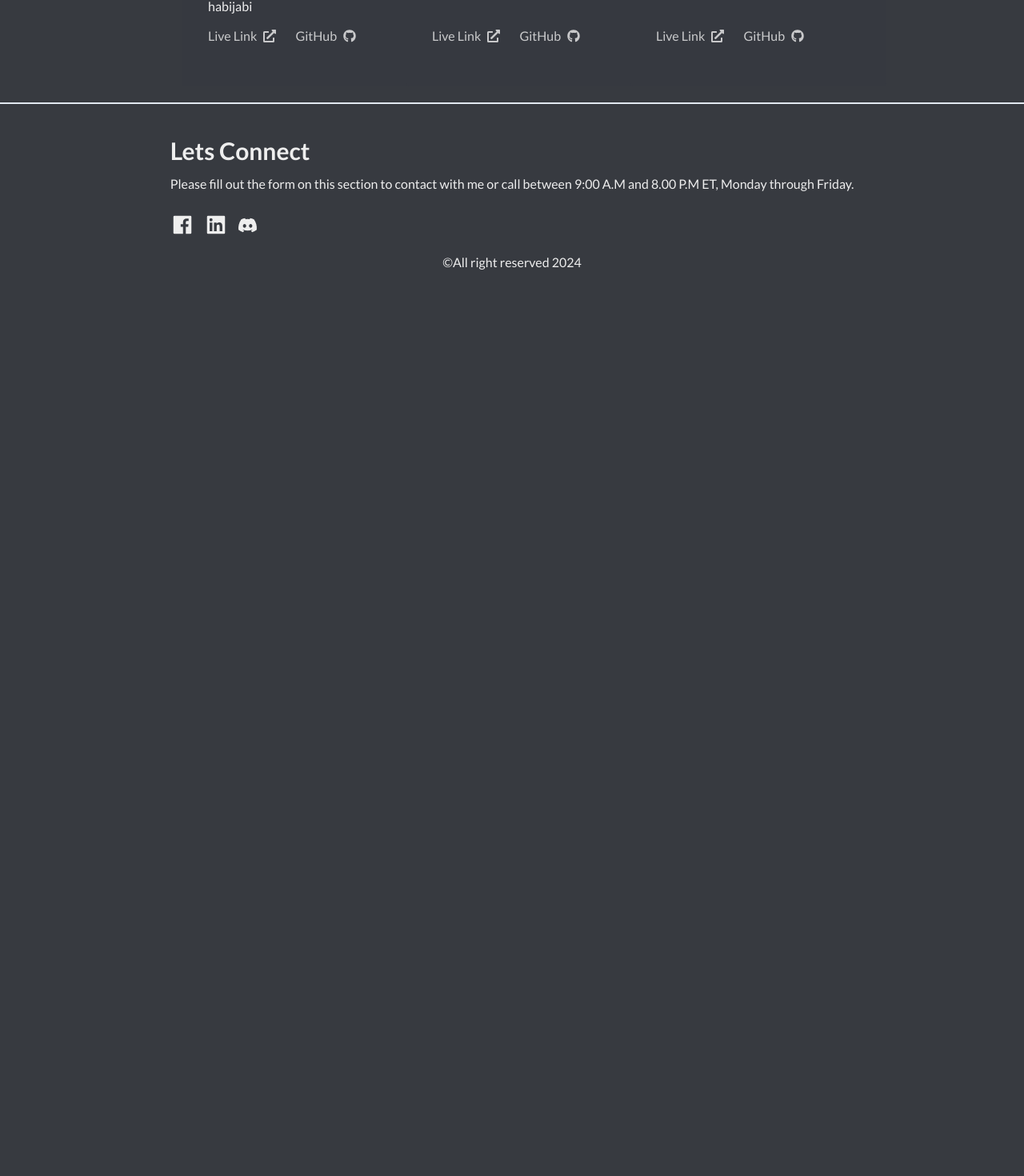
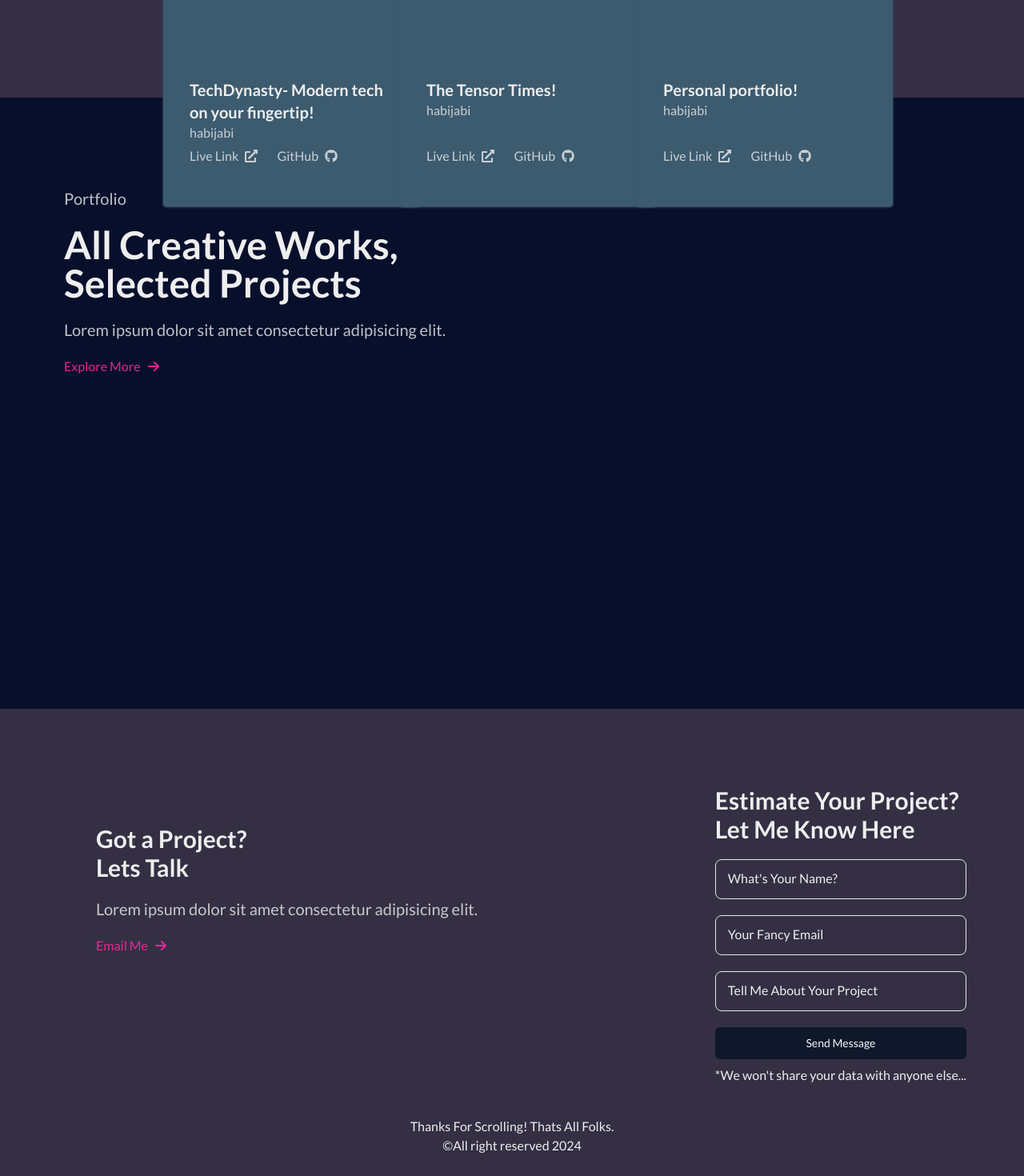
Before and after one commit to ifshad/developer-portfolio-ifshad, a Next.js app: page / in a window 1280 px wide. Shown: the part 1278-2748 px from the top of the page at 80% size. Before the commit the page ends 1658 px from the top, so only its background shows below. Built offline with nearby package versions, Linux system fonts and the light colour scheme.

Commit message:
styles updated for previous components

```diff
--- a/app/globals.css
+++ b/app/globals.css
@@ -71,7 +71,7 @@
     @apply border-border;
   }
   body {
-    @apply bg-tertiary-color text-primary-color;
+    @apply bg-secondary-color text-primary-color;
   }
 }
 
@@ -80,7 +80,7 @@
     @apply p-3 rounded-lg ;
   }
   .card {
-    @apply p-4 hover:transition-all hover:shadow-2xl rounded-lg md:grid md:grid-cols-12 items-center gap-2 text-sm text-start;
+    @apply p-4 hover:transition-all hover:shadow-xl rounded-lg md:grid md:grid-cols-12 items-center gap-2 text-sm text-start bg-card-color hover:shadow-card-color;
   }
 
   .card-title {
--- a/app/page.tsx
+++ b/app/page.tsx
@@ -1,24 +1,14 @@
 import SelfBanner from "@/components/SelfBanner/page";
-import {
-  Card,
-  CardContent,
-  CardDescription,
-  CardFooter,
-  CardHeader,
-  CardTitle,
-} from "@/components/ui/card";
-import { Button } from "@/components/ui/button";
-import Link from "next/link";
 import ShowcaseBanner from "@/components/ShowcaseBanner/page";
-// import ScrollAnimation from "react-animate-on-scroll";
+import PortfolioPage from "@/components/PortfolioPage/page";
 
 
 export default function Home() {
   return (
-    <div className="container">
+    <div>
       <SelfBanner />
       <ShowcaseBanner />
-
+      <PortfolioPage />
     </div>
   );
 }
--- a/components/Layout/Footer.tsx
+++ b/components/Layout/Footer.tsx
@@ -1,49 +1,152 @@
 "use client";
-import React from "react";
-import {
-  FaDiscord,
-} from "react-icons/fa6";
+import React, { useState } from "react";
+import { FaArrowRight, FaDiscord } from "react-icons/fa6";
 import Link from "next/link";
-import { BiLogoFacebookSquare, BiLogoLinkedinSquare } from "react-icons/bi";
+import axios from "axios";
+import { Button } from "../ui/button";
 
 export default function Footer() {
+  const [loading, setLoading] = useState(false);
+  const [axiosError, setAxiosError] = useState<any>();
+  const [posted, setPosted] = useState(false);
+
+  const handleSubmit = (e: any) => {
+    e.preventDefault();
+    const form = new FormData(e.currentTarget);
+    const name = form.get("name");
+    const email = form.get("email");
+    const message = form.get("message");
+
+    const messageData = {
+      Name: name,
+      Email: email,
+      Message: message,
+    };
+    setLoading(true);
+
+    axios
+      .post(
+        "https://api.sheetapi.rest/api/v1/sheet/QDgKar5L2rr9ndLuTvYFL",
+        messageData
+      )
+      .then(() => {})
+      .catch((error) => setAxiosError(error))
+      .finally(() => {
+        setLoading(false);
+        setPosted(true);
+      });
+    setTimeout(() => {
+      setPosted(false);
+    }, 3000);
+    e.target.reset();
+  };
   return (
-    <div className="container border-t-2">
-      <div className="flex flex-col justify-center items-center p-10">
+    <div className="container py-6 md:py-14 bg-tertiary-color">
+      <div className="flex justify-between p-10">
         {/* Description */}
         <div className="mb-5">
-          <div className="">
-            <h2 className="mb-3 text-xl md:text-2xl lg:text-3xl font-semibold text-base-300">
-              Lets Connect
+          <div className="p-5 md:p-12 flex flex-col justify-around">
+            <h2 className="text-lg md:text-3xl font-bold">
+              Got a Project? <br /> Lets Talk
             </h2>
-            <p className="mb-6 text-base-100">
-              Please fill out the form on this section to contact with me or
-              call between 9:00 A.M and 8.00 P.M ET, Monday through Friday.
+            <p className="text-lg my-5 md:text-xl opacity-80">
+              Lorem ipsum dolor sit amet consectetur adipisicing elit.
             </p>
-            <ul className="flex gap-3 items-center">
-              <li className="text-base-100 hover:text-navy">
-                <Link href="https://www.facebook.com/ifshadhasan.sharan">
-                  <BiLogoFacebookSquare size={30} />
-                </Link>
-              </li>
-              <li className="text-base-100 hover:text-navy">
-                <Link href="https://www.linkedin.com/in/ifshad-hasan-sharan-50a6b1178/">
-                  <BiLogoLinkedinSquare size={30} />
-                </Link>
-              </li>
-              <li className="text-base-100 hover:text-navy">
-                <Link href="/">
-                  <FaDiscord size={25} />
-                </Link>
-              </li>
-            </ul>
+            <div className="">
+              <Link
+                href="/about"
+                className="inline-flex text-accent-color opacity-90 items-center gap-x-2 border-b-2 border-transparent hover:opacity-100 hover:border-accent-color"
+              >
+                Email Me <FaArrowRight />
+              </Link>
+            </div>
           </div>
         </div>
-        <div>
-          <p>
-            &copy;All right reserved <span>{new Date().getFullYear()}</span>
-          </p>
+        {/* Form */}
+        <div className="col-span-3">
+          <div className="">
+            <h2 className="text-lg md:text-3xl font-bold mb-5">
+              Estimate Your Project? <br /> Let Me Know Here
+            </h2>
+            <form onSubmit={handleSubmit} className="flex flex-col gap-y-5">
+              <div className="relative">
+                <input
+                  type="text"
+                  name="name"
+                  id="name"
+                  className=" p-3 bg-transparent border border-gray-200 rounded-[.5rem] outline-none peer w-full placeholder-transparent"
+                  placeholder="name"
+                  required
+                />
+                <label
+                  htmlFor="name"
+                  className="absolute left-3 -top-3 cursor-text bg-tertiary-color px-1 text-base lg:peer-focus:text-base md:peer-focus:text-base peer-focus:text-sm peer-placeholder-shown: peer-placeholder-shown:translate-y-6 peer-placeholder-shown:font-medium  peer-focus:-translate-y-0  transition-all duration-200"
+                >
+                  What's Your Name?
+                </label>
+              </div>
+              <div className="relative">
+                <input
+                  type="email"
+                  name="email"
+                  id="email"
+                  className=" p-3 bg-transparent border border-gray-200 rounded-[.5rem] outline-none peer w-full placeholder-transparent"
+                  placeholder="email"
+                  required
+                />
+                <label
+                  htmlFor="email"
+                  className="absolute left-3 -top-3 cursor-text  bg-tertiary-color px-1 text-base lg:peer-focus:text-base md:peer-focus:text-base peer-focus:text-sm peer-placeholder-shown: peer-placeholder-shown:translate-y-6 peer-placeholder-shown:font-medium  peer-focus:-translate-y-0  transition-all duration-200"
+                >
+                  Your Fancy Email
+                </label>
+              </div>
+              <div className="relative">
+                <input
+                  type="text"
+                  name="message"
+                  id="message"
+                  className=" p-3 bg-transparent border border-gray-200 rounded-[.5rem] outline-none peer w-full placeholder-transparent"
+                  placeholder="message"
+                  required
+                />
+                <label
+                  htmlFor="message"
+                  className="absolute left-3 -top-3 cursor-text  bg-tertiary-color px-1 text-base lg:peer-focus:text-base md:peer-focus:text-base peer-focus:text-sm peer-placeholder-shown: peer-placeholder-shown:translate-y-6 peer-placeholder-shown:font-medium  peer-focus:-translate-y-0  transition-all duration-200"
+                >
+                  Tell Me About Your Project
+                </label>
+              </div>
+              <Button>
+                {loading ? "Sending..." : "Send Message"}
+              </Button>
+            </form>
+            <p className="mt-2 text-base-100">
+              *We won&apos;t share your data with anyone else...
+            </p>
+          </div>
+          {axiosError && (
+            <div className="toast toast-center toast-middle">
+              <div className="alert alert-info">
+                <span>{axiosError.message}</span>
+              </div>
+            </div>
+          )}
+          {posted && (
+            <div className="toast toast-center toast-middle">
+              <div className="alert alert-success">
+                <span>Message sent!</span>
+              </div>
+            </div>
+          )}
         </div>
+      </div>
+      {/* Copyright */}
+      <div className="text-center">
+        <p>Thanks For Scrolling! Thats All Folks.</p>
+        <p>
+          &copy;All right reserved <span>{new Date().getFullYear()}</span>
+        </p>
       </div>
     </div>
   );
--- /dev/null
+++ b/components/PortfolioPage/page.tsx
@@ -0,0 +1,28 @@
+import Link from "next/link";
+import React from "react";
+import { FaArrowRight } from "react-icons/fa6";
+
+export default function PortfolioPage() {
+  return (
+    <div className="container md:h-[700px] md:mt-16">
+      {/* Description */}
+      <div className="w-1/2 p-5 md:p-12 flex flex-col justify-around">
+        <p className="text-lg mb-5 md:text-xl opacity-80">Portfolio</p>
+        <h2 className="text-lg md:text-5xl font-bold">
+          All Creative Works, <br /> Selected Projects
+        </h2>
+        <p className="text-lg my-5 md:text-xl opacity-80">
+          Lorem ipsum dolor sit amet consectetur adipisicing elit.
+        </p>
+        <div className="">
+          <Link
+            href="/about"
+            className="inline-flex text-accent-color opacity-90 items-center gap-x-2 border-b-2 border-transparent hover:opacity-100 hover:border-accent-color"
+          >
+            Explore More <FaArrowRight />
+          </Link>
+        </div>
+      </div>
+    </div>
+  );
+}
--- a/components/ShowcaseBanner/page.tsx
+++ b/components/ShowcaseBanner/page.tsx
@@ -29,7 +29,7 @@ const projects = [
 ];
 export default function ShowcaseBanner() {
   return (
-    <div className="container">
+    <div className="container md:h-[700px] bg-tertiary-color">
       {/* Descriptions */}
       <div className="flex">
         {/* Left Card */}
@@ -44,9 +44,9 @@ export default function ShowcaseBanner() {
           <div className="">
             <Link
               href="/about"
-              className="inline-flex text-accent-color opacity-80 items-center gap-x-2 border-b-2 border-transparent hover:opacity-100 hover:border-accent-color"
+              className="inline-flex text-accent-color opacity-90 items-center gap-x-2 border-b-2 border-transparent hover:opacity-100 hover:border-accent-color"
             >
-              My Story <FaArrowRight />
+              Email Me <FaArrowRight />
             </Link>
           </div>
         </div>
@@ -84,12 +84,12 @@ export default function ShowcaseBanner() {
         {projects.map((project, i) => (
           <div
             key={i}
-            className="w-80 h-80 bg-tertiary-color/70 hover:shadow-md hover:shadow-accent-color p-8 rounded-sm grid grid-rows-6 hover:bg-accent-color"
+            className="w-80 h-80 bg-card-color border border-card-color shadow shadow-card-color hover:shadow-accent-color hover:border-accent-color p-8 rounded-sm grid grid-rows-6 hover:bg-accent-color"
           >
             <div className="row-span-3"></div>
             <div className="row-span-2">
-              <h3>{project.title}</h3>
-              <p>{project.description}</p>
+              <h3 className="text-lg md:text-xl font-bold">{project.title}</h3>
+              <p className="opacity-80">{project.description}</p>
             </div>
             <div className="row-span-1 space-x-6">
               <Link
--- a/tailwind.config.ts
+++ b/tailwind.config.ts
@@ -58,9 +58,10 @@ const config = {
           foreground: "hsl(var(--card-foreground))",
         },
         "primary-color": "#EEEEEE",
-        "secondary-color": "#686D76",
-        "tertiary-color": "#373A40",
+        "secondary-color": "#070F2B",
+        "tertiary-color": "#352F44",
         "accent-color": "#FD299C",
+        "card-color": "#3C5B6F"
       },
       borderRadius: {
         lg: "var(--radius)",
```
Also changed, not shown: components/SelfBanner/page.tsx (+9 -9 lines).
